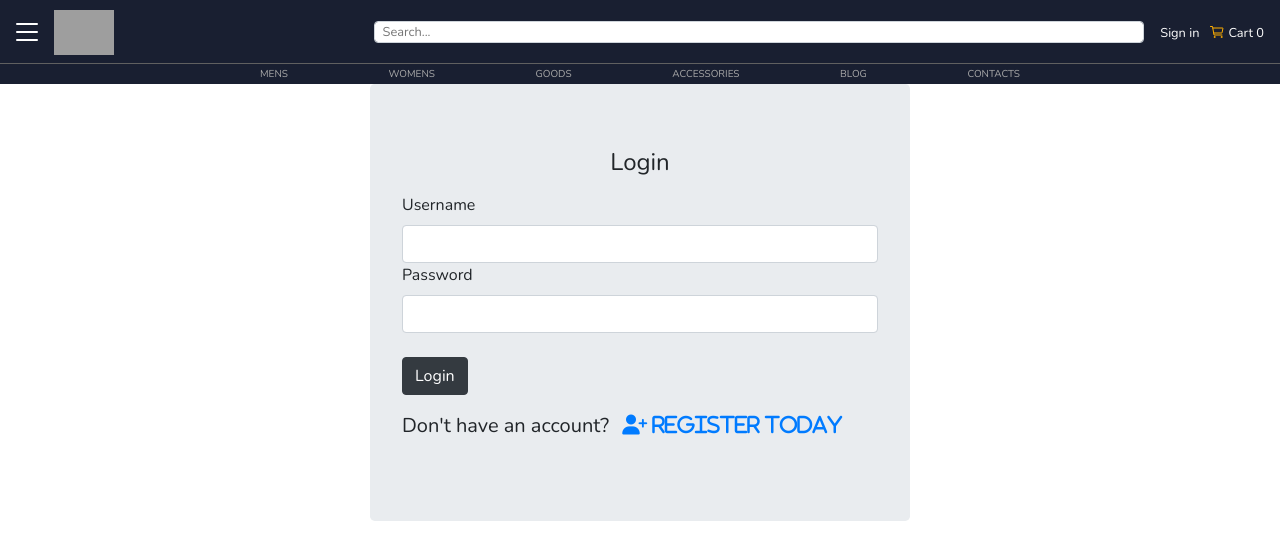
After one commit to Denys1004/e-commerce, a Django app: page /reg_log/user_login in a window 1280 px wide. The commit adds this page. Shown: the top 560 px of the page. Run offline with Django 3.2, Linux system fonts and the light colour scheme; some libraries are stand-ins or nearby versions; grey boxes are pictures that could not be loaded.

Commit message:
added users login and logout

```diff
--- a/product_app/templates/main.html
+++ b/product_app/templates/main.html
@@ -63,7 +63,7 @@
                         </ul>
                     </li>
 
-                    <li><a href="/">Shopping Cart</a></li>
+                    <li><a href="">Shopping Cart</a></li>
                     {% if user_id in request.session %}
                     <li><a href="/">Sign Out</a></li>
                     {% else %}
@@ -72,13 +72,12 @@
                 </ul>
                 <div class="right">
                     <div class="sign_in">
-                        <a href="/"><ion-icon name="person-outline"></ion-icon>
-                            {% if user_id in request.session %}
-                            <small>Sign out</small>
+                        {% if user.is_authenticated %}
+                        <a href="{% url 'user_logout'%}"><ion-icon name="person-outline"></ion-icon>
+                            <small>Sign out</small></a>
                             {% else %}
-                            <small>Sign in</small>
+                            <a href="{% url 'user_login'%}"><small>Sign in</small></a>
                             {% endif %}
-                        </a>
                     </div>
                     <div class="cart">
                         <a href="/"><ion-icon name="cart-outline"></ion-icon><small>Cart 0</small></a>
--- a/reg_log/templates/reg_log/register.html
+++ b/reg_log/templates/reg_log/register.html
@@ -14,9 +14,12 @@
           {{form.password2}}
 
           {{form.errors}}
-
+          {% for message in messages %}
+          <p>{{message}}</p>
+          {% endfor %}
           <input type="submit" value="Sign Up" class="btn btn-sm btn-dark mt-3">
         </form>
+        <p class="lead mt-3">Already a member? <a href="{% url 'user_login'%}"> <i class="fas fa-sign-in-alt ml-2"> Login</i></a></p>
       </div>
     </div>
   </div>
--- /dev/null
+++ b/reg_log/templates/reg_log/user_login.html
@@ -0,0 +1,24 @@
+{% extends 'main.html' %}
+{% load static %}
+
+{% block content %}
+  <div class="row">
+    <div class="col-md-6 mx-auto">
+      <div class="jumbotron">
+        <h4 class="text-center mb-3">Login</h4>
+        {% for message in messages %}
+          <p class="alert alert-warning">{{message}}</p>
+        {% endfor %}
+        <form action="{% url 'user_login' %}" method="post" class="form-group">
+          {% csrf_token %}
+          <label for="username">Username</label>
+          <input type="text" name="username" id="username" class="form-control">
+          <label for="password">Password</label>
+          <input type="password" name="password" id="password" class="form-control">
+          <input type="submit" value="Login" class="btn btn-dark mt-4">
+        </form>
+        <p class="lead">Don't have an account? <a href="{% url 'register' %}"><i class="fas fa-user-plus ml-2"> Register Today</i></a></p>
+      </div>
+    </div>
+  </div>
+{% endblock content %}
--- a/reg_log/urls.py
+++ b/reg_log/urls.py
@@ -3,5 +3,7 @@ from reg_log import views
 
 
 urlpatterns = [
-  path('register', views.register, name='register')
+  path('register', views.register, name='register'),
+  path('user_login', views.user_login, name='user_login'),
+  path('user_logout', views.user_logout, name='user_logout'),
 ]
--- a/reg_log/views.py
+++ b/reg_log/views.py
@@ -1,6 +1,11 @@
-from django.shortcuts import render
+from django.shortcuts import render, redirect, HttpResponse
 from django.contrib.auth.forms import UserCreationForm
 from reg_log.forms import CreateUserForm
+
+from django.contrib.auth import authenticate, login, logout
+from django.contrib.auth.decorators import login_required
+
+from django.contrib import messages
 
 # Create your views here.
 def register(request):
@@ -10,8 +15,27 @@ def register(request):
     form = CreateUserForm(request.POST)
     if form.is_valid():
       form.save()
+      user = form.cleaned_data.get('username')
+      messages.success(request, 'Welcome ' + user + ' You successfuly registered')
 
   context = {
     'form': form
   }
   return render(request, 'reg_log/register.html', context)
+@login_required
+def user_logout(request):
+  logout(request)
+  return redirect('/')
+
+def user_login(request):
+  if request.method == 'POST':
+    username = request.POST['username']
+    password = request.POST['password']
+    user = authenticate(username=username, password=password)
+    if user:
+      login(request, user)
+      return redirect('/')
+    else:
+      messages.info(request, 'Username or password is wrong!')
+
+  return render(request, 'reg_log/user_login.html')
```
